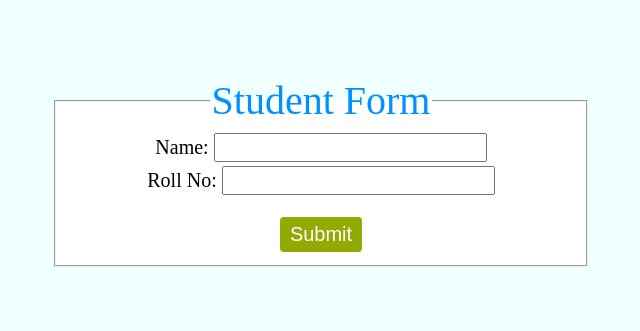
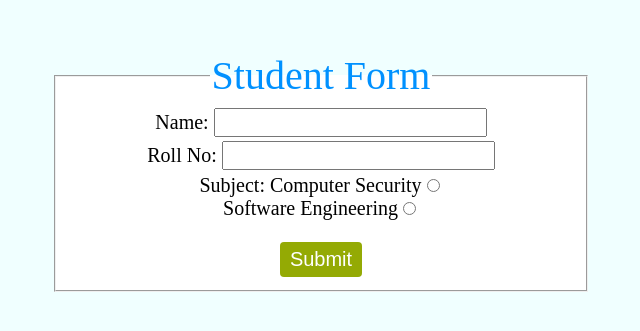
Before and after one commit to dipendrabhandariofficial/FrontPageGenerator, a React (Vite) app: page / in a window 1280 px wide. Shown: the part 253-584 px from the top of the page, without its empty margins (319-959 px from the left). Built offline with nearby package versions, Linux system fonts and the light colour scheme.

Commit message:
subject added

```diff
--- a/src/pages/Front/FrontPage.jsx
+++ b/src/pages/Front/FrontPage.jsx
@@ -8,8 +8,8 @@ function loadFile(url, callback) {
   PizZipUtils.getBinaryContent(url, callback);
 }
 
-export const Frontpage = ({ name, roll }) => {
-  console.log(name, roll);
+export const Frontpage = ({ name, roll,subject }) => {
+  console.log(name, roll,subject);
   const generateDocument = () => {
     loadFile("/front.docx", function (error, content) {
       if (error) {
@@ -25,13 +25,14 @@ export const Frontpage = ({ name, roll }) => {
       doc.render({
         name: name,
         roll: roll,
+        subject :subject,
       });
       const blob = doc.getZip().generate({
         type: "blob",
         mimeType:
           "application/vnd.openxmlformats-officedocument.wordprocessingml.document",
       }); //Output the document using Data-URI
-      saveAs(blob, "output.docx");
+      saveAs(blob, {name}+".docx");
     });
   };
 
--- a/src/pages/Home/Home.jsx
+++ b/src/pages/Home/Home.jsx
@@ -5,6 +5,7 @@ import FrontPage from "../Front/FrontPage";
 const Home = () => {
   const [name, setName] = useState("");
   const [roll, setRoll] = useState("");
+  const [subject, setSubject]= useState("");
   const [submitted, setSubmitted] = useState(false);
   const [error, setError] = useState("");
 
@@ -26,7 +27,7 @@ const Home = () => {
   return (
     <>
       {submitted ? (
-        <FrontPage name={name || "No Name"} roll={roll || "No Roll"} />
+        <FrontPage name={name || "No Name"} roll={roll || "No Roll"} subject={subject || "no subject"} />
       ) : (
         <form onSubmit={handleSubmit}>
           <fieldset>
@@ -52,6 +53,31 @@ const Home = () => {
                   />
                 </div>
               </li>
+              <li>
+      <div>
+        <label>
+          Subject: Computer Security
+          <input
+            type="radio"
+            value="Computer Security"
+            name="subject"
+            //checked={selectedSubject === 'Computer Security'}
+            onChange={(e) => setSubject(e.target.value)}
+          />
+        </label>
+        <br></br>
+        <label>
+          Software Engineering
+          <input
+            type="radio"
+            value="Software Engineering"
+            name="subject"
+            //checked={selectedSubject === 'Software Engineering'}
+            onChange={(e) => setSubject(e.target.value)}
+          />
+        </label>
+      </div>
+    </li>
             </ul>
 
             {error && <p style={{ color: "red" }}>{error}</p>}
```
